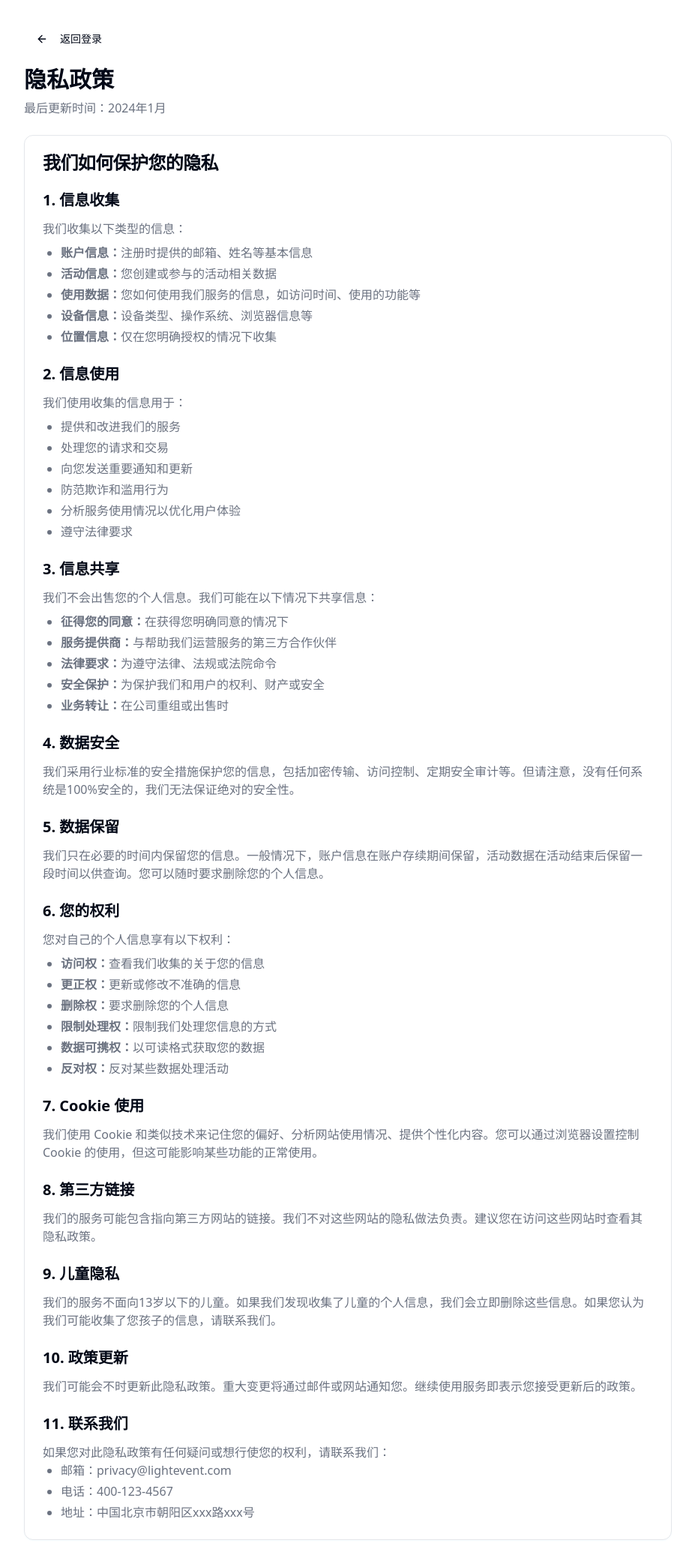
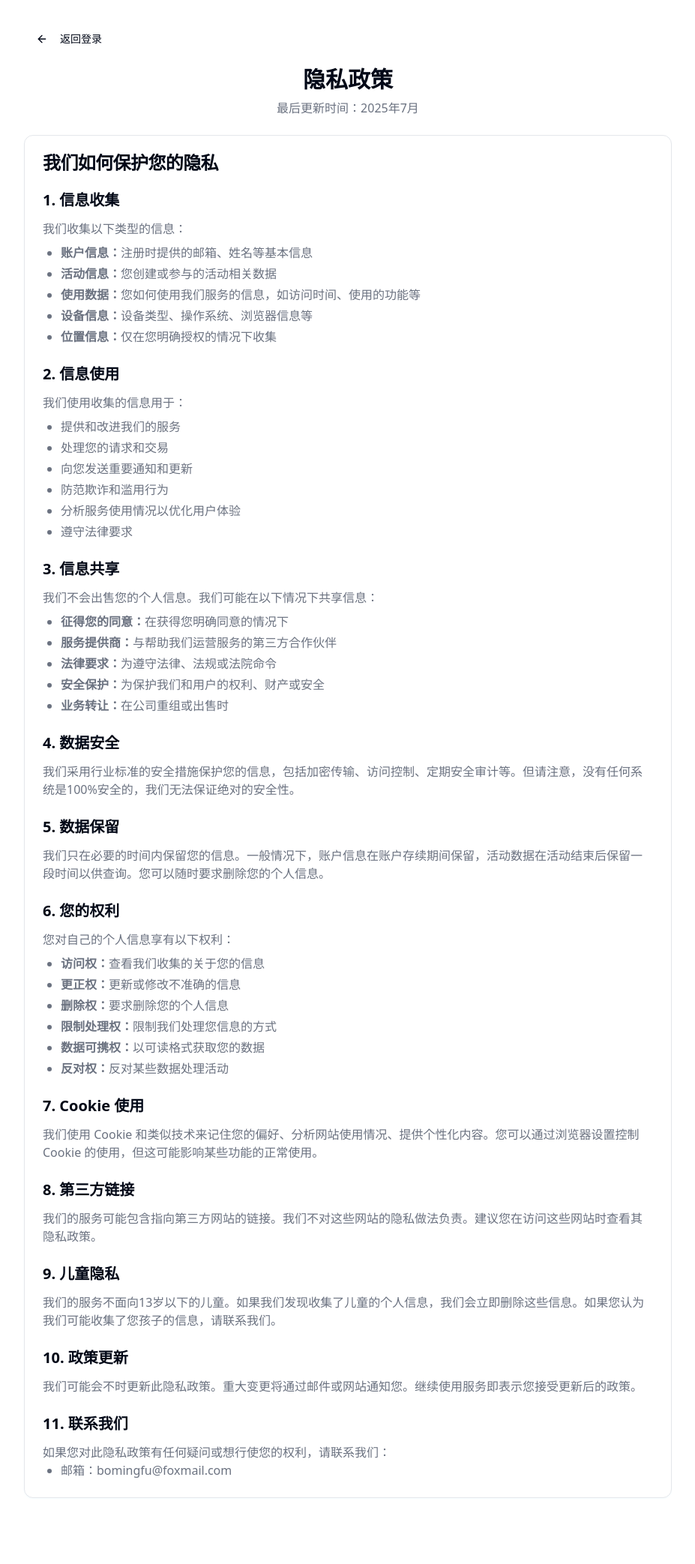
Before and after one commit to bobfu-pku/light-event-hub, a React (Vite) app: page /privacy in a window 1280 px wide. Shown: the whole page at 75% size, without its empty margins (176-1103 px from the left). After the commit the page ends 2030 px from the top, so only its background shows below. Built offline with nearby package versions, Linux system fonts and the light colour scheme.

Commit message:
Visual edit in Lovable
Edited UI in Lovable

```diff
--- a/src/pages/PrivacyPolicy.tsx
+++ b/src/pages/PrivacyPolicy.tsx
@@ -3,10 +3,8 @@ import { Card, CardContent, CardHeader, CardTitle } from '@/components/ui/card';
 import { ArrowLeft } from 'lucide-react';
 import { Link } from 'react-router-dom';
 import { Button } from '@/components/ui/button';
-
 const PrivacyPolicy = () => {
-  return (
-    <div className="min-h-screen bg-background">
+  return <div className="min-h-screen bg-background">
       <div className="container mx-auto px-4 py-8 max-w-4xl">
         <div className="mb-6">
           <Link to="/auth">
@@ -15,8 +13,8 @@ const PrivacyPolicy = () => {
               返回登录
             </Button>
           </Link>
-          <h1 className="text-3xl font-bold text-foreground mb-2">隐私政策</h1>
-          <p className="text-muted-foreground">最后更新时间：2024年1月</p>
+          <h1 className="text-3xl font-bold text-foreground mb-2 text-center">隐私政策</h1>
+          <p className="text-muted-foreground text-center">最后更新时间：2025年7月</p>
         </div>
 
         <Card>
@@ -130,16 +128,14 @@ const PrivacyPolicy = () => {
                 如果您对此隐私政策有任何疑问或想行使您的权利，请联系我们：
               </p>
               <ul className="list-disc pl-6 text-muted-foreground space-y-1">
-                <li>邮箱：privacy@lightevent.com</li>
-                <li>电话：400-123-4567</li>
-                <li>地址：中国北京市朝阳区xxx路xxx号</li>
+                <li>邮箱：bomingfu@foxmail.com</li>
+
+
               </ul>
             </section>
           </CardContent>
         </Card>
       </div>
-    </div>
-  );
+    </div>;
 };
-
 export default PrivacyPolicy;
```
